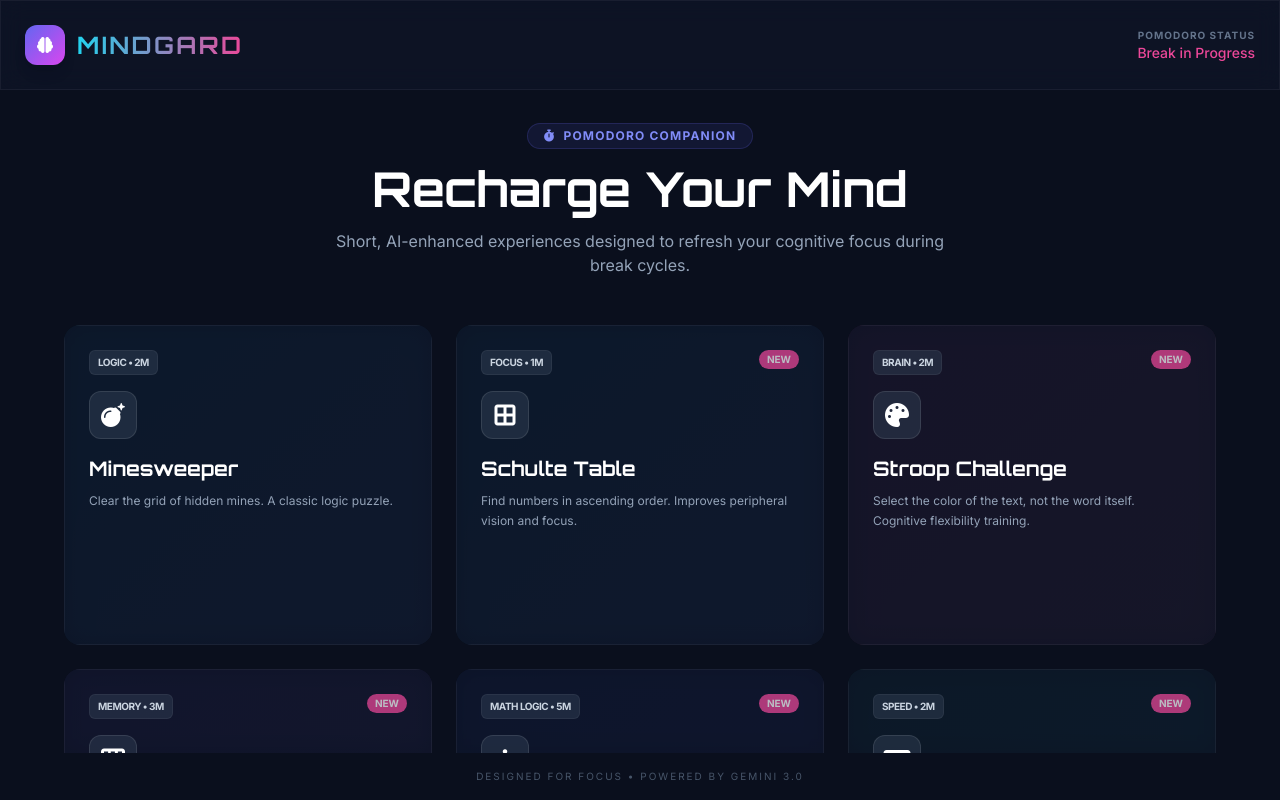
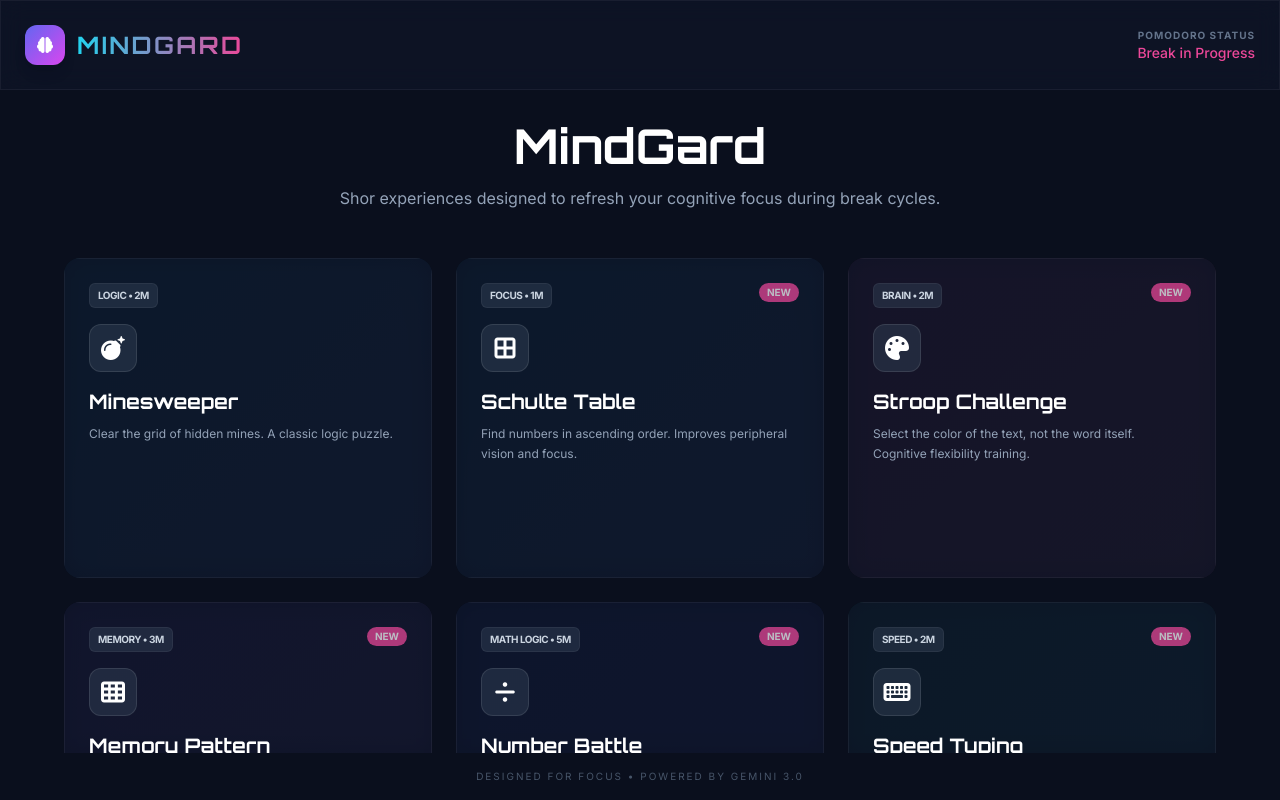
Before and after one commit to longnb085/mind-gard-game, a React (Vite) app: page / in a window 1280 px wide. Built offline with nearby package versions, Linux system fonts and the light colour scheme.

Commit message:
Update Lobby.tsx

```diff
--- a/components/Lobby.tsx
+++ b/components/Lobby.tsx
@@ -95,12 +95,12 @@ const Lobby: React.FC<LobbyProps> = ({ onSelectGame }) => {
   return (
     <div className="animate-fade-in pb-12">
       <div className="text-center mb-8 md:mb-12">
-        <div className="inline-flex items-center gap-2 px-4 py-1 rounded-full bg-indigo-500/10 border border-indigo-500/20 text-indigo-400 text-xs font-bold uppercase tracking-widest mb-4">
+        {/* <div className="inline-flex items-center gap-2 px-4 py-1 rounded-full bg-indigo-500/10 border border-indigo-500/20 text-indigo-400 text-xs font-bold uppercase tracking-widest mb-4">
           <i className="fas fa-stopwatch"></i> Pomodoro Companion
-        </div>
-        <h2 className="text-3xl md:text-5xl font-orbitron font-bold mb-4">Recharge Your Mind</h2>
+        </div> */}
+        <h2 className="text-3xl md:text-5xl font-orbitron font-bold mb-4">MindGard</h2>
         <p className="text-slate-400 max-w-2xl mx-auto text-sm md:text-base px-4">
-          Short, AI-enhanced experiences designed to refresh your cognitive focus during break cycles.
+          Shor experiences designed to refresh your cognitive focus during break cycles.
         </p>
       </div>
 
```
